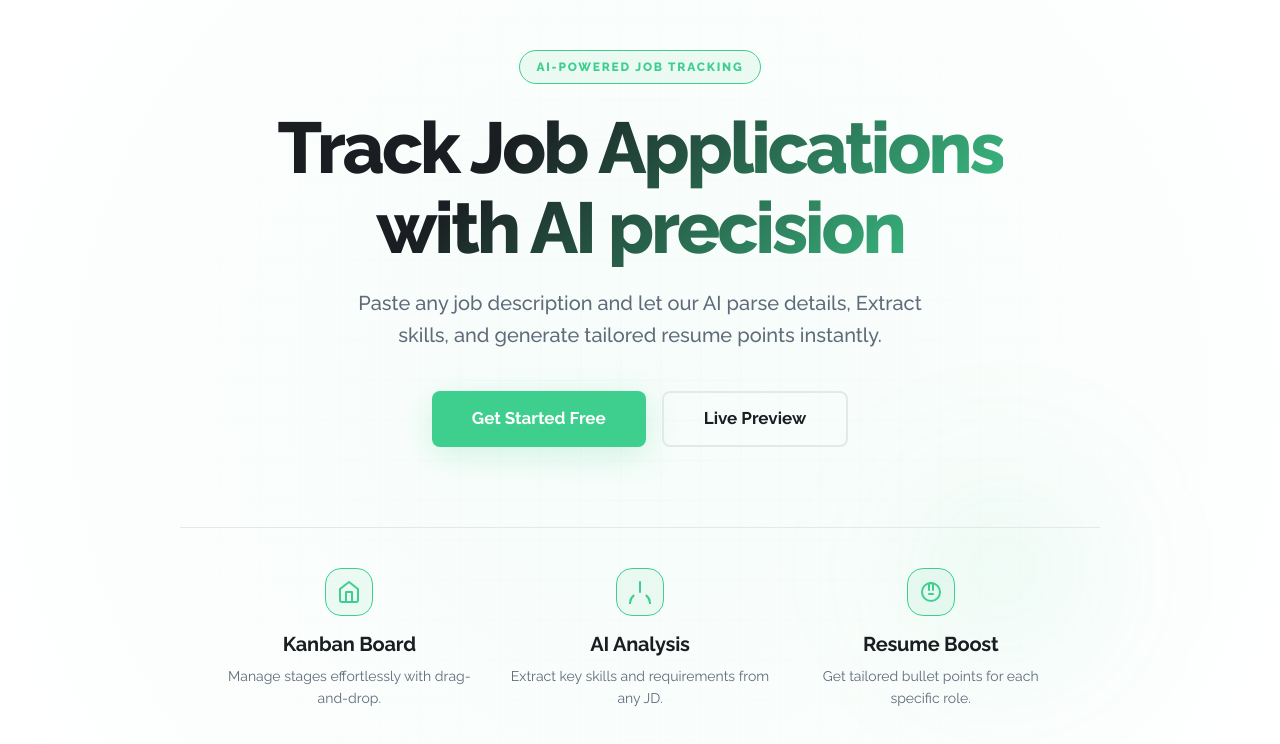
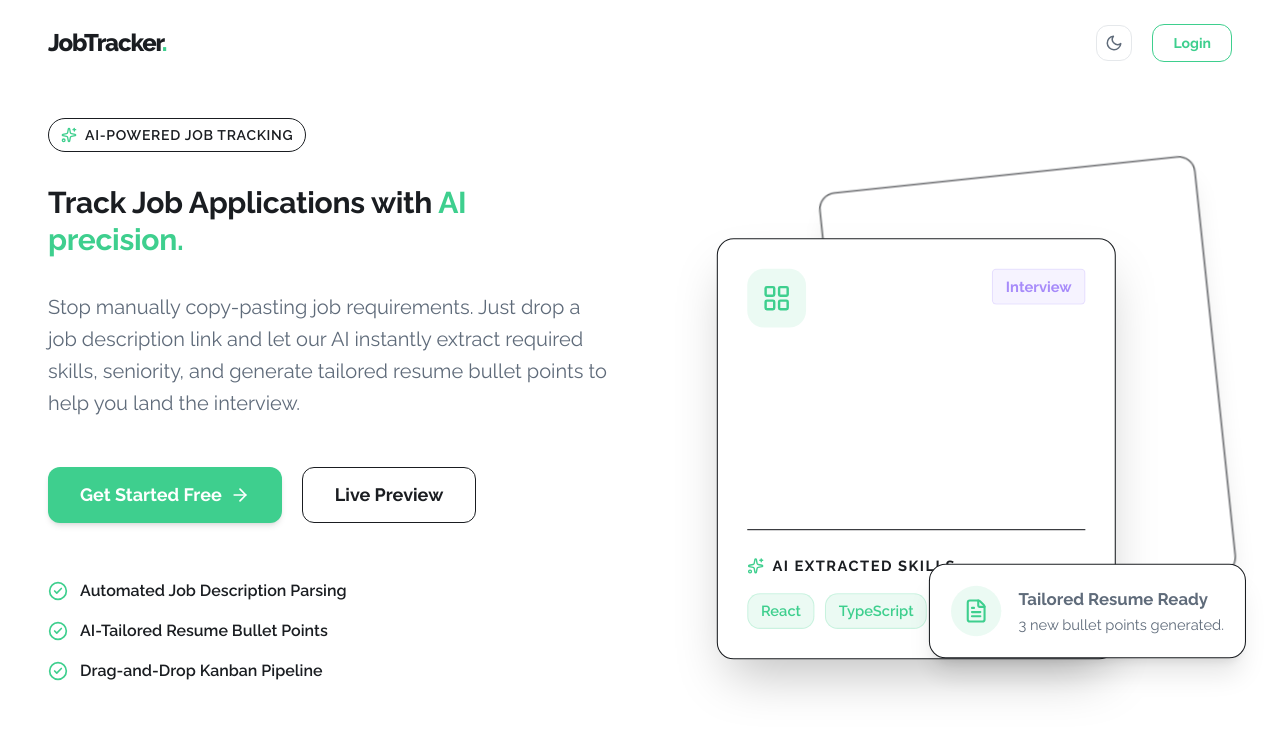
Before and after one commit to anuj18x0/ai-job-tracker, a Next.js app in the folder frontend/: page / in a window 1280 px wide. Shown: the top 744 px of the page. Built offline with nearby package versions, Linux system fonts and the light colour scheme; no server answers.

Commit message:
final small changes

```diff
--- a/frontend/app/(auth)/login/page.tsx
+++ b/frontend/app/(auth)/login/page.tsx
@@ -2,8 +2,8 @@ import AuthForm from "@/components/auth/AuthForm";
 import type { Metadata } from "next";
 
 export const metadata: Metadata = {
-  title: "Sign In — JobTrackr",
-  description: "Sign in to your JobTrackr account to manage your job applications.",
+  title: "Sign In — JobTracker",
+  description: "Sign in to your JobTracker account to manage your job applications.",
 };
 
 export default function LoginPage() {
--- a/frontend/app/(auth)/register/page.tsx
+++ b/frontend/app/(auth)/register/page.tsx
@@ -2,8 +2,8 @@ import AuthForm from "@/components/auth/AuthForm";
 import type { Metadata } from "next";
 
 export const metadata: Metadata = {
-  title: "Create Account — JobTrackr",
-  description: "Create a JobTrackr account to start tracking your job applications.",
+  title: "Create Account — JobTracker",
+  description: "Create a JobTracker account to start tracking your job applications.",
 };
 
 export default function RegisterPage() {
--- a/frontend/app/(dashboard)/board/page.tsx
+++ b/frontend/app/(dashboard)/board/page.tsx
@@ -2,7 +2,7 @@ import KanbanBoard from "@/components/board/KanbanBoard";
 import type { Metadata } from "next";
 
 export const metadata: Metadata = {
-  title: "Board — JobTrackr",
+  title: "Board — JobTracker",
   description: "Manage your job applications on a Kanban board with AI-powered features.",
 };
 
--- a/frontend/app/layout.tsx
+++ b/frontend/app/layout.tsx
@@ -12,7 +12,7 @@ const raleway = Raleway({
 });
 
 export const metadata: Metadata = {
-  title: "JobTrackr — AI-Powered Job Application Tracker",
+  title: "JobTracker — AI-Powered Job Application Tracker",
   description:
     "Track your job applications on a Kanban board. AI parses job descriptions and generates tailored resume suggestions.",
 };
--- a/frontend/app/page.tsx
+++ b/frontend/app/page.tsx
@@ -1,101 +1,162 @@
 "use client";
 
 import Link from "next/link";
+import { Sparkles, LayoutGrid, FileText, ArrowRight, CheckCircle2, LogOut } from "lucide-react";
+import { useAuth } from "@/context/AuthContext";
+import ThemeToggle from "@/components/ui/ThemeToggle";
 
 export default function Home() {
+  const { user, logout } = useAuth();
+
   return (
-    <div className="mesh-bg flex-1 flex flex-col items-center justify-center px-6 min-h-screen relative bg-[var(--bg-primary)]">
-      {/* Background Grid */}
-      <div className="grid-bg absolute inset-0 z-0" />
+    <div className="flex-1 flex flex-col min-h-screen bg-background overflow-hidden relative selection:bg-green/20 selection:text-green">
 
-      {/* Hero Content */}
-      <div className="animate-fade-in-up w-full max-w-[920px] flex flex-col items-center text-center z-10">
-        {/* Tagline Badge */}
-        <div className="px-4 py-2 bg-[var(--green-glass)] rounded-full text-[var(--green)] text-xs font-extrabold uppercase tracking-[0.15em] mb-6 border border-[var(--green)]">
-          AI-Powered Job Tracking
+      {/* Setup Top Navigation */}
+      <header className="absolute top-0 w-full px-6 lg:px-12 py-6 flex items-center justify-between z-50">
+        <div className="font-extrabold text-2xl tracking-tighter text-foreground">
+          JobTracker<span className="text-green">.</span>
+        </div>
+        <div className="flex items-center gap-3">
+          <ThemeToggle />
+          {user ? (
+            <div className="flex items-center gap-2 pl-2 border-l border-border/50">
+              <Link
+                href="/board"
+                className="text-sm font-bold bg-secondary text-foreground px-4 py-2 rounded-lg hover:bg-secondary/80 transition-colors"
+              >
+                Dashboard
+              </Link>
+              <button
+                onClick={() => logout()}
+                className="p-2.5 rounded-lg hover:bg-red-500/10 text-muted-foreground hover:text-red-500 transition-colors border border-border/10"
+                title="Logout"
+              >
+                <LogOut className="w-4 h-4" />
+              </button>
+            </div>
+          ) : (
+            <Link
+              href="/login"
+              className="text-sm font-bold bg-background text-foreground px-5 py-2 rounded-lg hover:opacity-90 transition-opacity ml-2 border border-border/10"
+            >
+              Login
+            </Link>
+          )}
+        </div>
+      </header>
+
+      {/* Very Subtle Background Gradients */}
+      <div className="absolute top-0 left-0 w-full h-full overflow-hidden -z-10 pointer-events-none">
+        <div className="absolute top-[-10%] left-[-10%] w-[40%] h-[40%] bg-green/5 blur-[120px] rounded-full" />
+        <div className="absolute bottom-[-10%] right-[-5%] w-[30%] h-[40%] bg-blue-500/5 blur-[120px] rounded-full" />
       </div>
 
-        {/* Hero Title */}
-        <h1 className="hero-text gradient-text mb-5">
-          Track Job Applications <br /> with AI precision
+      <div className="flex-1 max-w-[1440px] mx-auto w-full px-6 lg:px-12 flex flex-col justify-center py-12">
+        <div className="grid lg:grid-cols-2 gap-12 lg:gap-16 items-center">
+
+          {/* Left Side: Content */}
+          <div className="flex flex-col items-start text-left z-10 w-full max-w-2xl">
+            <div className="inline-flex items-center gap-2 px-3 py-1.5 rounded-full bg-secondary text-muted-foreground text-sm font-semibold uppercase tracking-wider mb-8 border border-border/50">
+              <Sparkles className="w-4 h-4 text-green" />
+              <span>AI-Powered Job Tracking</span>
+            </div>
+
+            <h1 className="text-5xl sm:text-6xl lg:text-7xl font-extrabold text-foreground leading-[1.05] mb-8 tracking-tight">
+              Track Job Applications with <span className="text-green">AI precision.</span>
             </h1>
 
-        {/* Hero Description */}
-        <p className="text-[clamp(1rem,3vw,1.25rem)] text-[var(--text-secondary)] max-w-[600px] mb-10 leading-[1.6] font-medium">
-          Paste any job description and let our AI parse details, Extract skills, and
-          generate tailored resume points instantly.
+            <p className="text-xl text-muted-foreground mb-12 leading-relaxed">
+              Stop manually copy-pasting job requirements. Just drop a job description link and let our AI instantly extract required skills, seniority, and generate tailored resume bullet points to help you land the interview.
             </p>
 
-        {/* CTA Section */}
-        <div className="flex flex-wrap justify-center gap-4">
+            <div className="flex flex-col sm:flex-row items-center gap-5 w-full sm:w-auto">
               <Link
                 href="/login"
-            className="inline-flex items-center justify-center h-14 px-10 bg-[var(--green)] !text-white rounded-md font-bold text-[17px] no-underline transition-all duration-200 ease-out shadow-[0_8px_32px_rgba(62,207,142,0.2)] hover:bg-[var(--green-dark)] hover:!text-white hover:-translate-y-1 active:scale-[0.97] active:translate-y-0 active:shadow-[0_4px_16px_rgba(62,207,142,0.15)]"
+                className="w-full sm:w-auto inline-flex items-center justify-center gap-2 h-14 px-8 bg-green !text-white rounded-lg font-bold text-lg transition-all hover:bg-green-dark hover:-translate-y-0.5 active:translate-y-0 shadow-md"
               >
                 Get Started Free
+                <ArrowRight className="w-5 h-5" />
               </Link>
-
               <Link
                 href="/board"
-            className="inline-flex items-center justify-center h-14 px-10 border-2 border-[var(--border)] !text-[var(--text-primary)] rounded-md font-bold text-[17px] no-underline transition-all duration-200 ease-out hover:border-[var(--border-hover)] hover:bg-[var(--bg-secondary)] hover:!text-[var(--text-primary)] hover:-translate-y-1 active:scale-[0.97] active:translate-y-0"
+                className="w-full sm:w-auto inline-flex items-center justify-center h-14 px-8 bg-secondary/50 !text-foreground border border-border rounded-lg font-bold text-lg transition-all hover:bg-secondary hover:border-border-hover"
               >
                 Live Preview
               </Link>
             </div>
 
-        {/* Feature Highlights */}
-        <div className="grid grid-cols-[repeat(auto-fit,minmax(200px,1fr))] gap-8 w-full mt-20 p-10 border-t border-[var(--border)]">
+            {/* Feature Bullet Points */}
+            <div className="mt-14 flex flex-col gap-4">
               {[
-            {
-              icon: (
-                <svg width="24" height="24" viewBox="0 0 24 24" fill="none" stroke="currentColor" strokeWidth="2" strokeLinecap="round" strokeLinejoin="round">
-                  <path d="m3 9 9-7 9 7v11a2 2 0 0 1-2 2H5a2 2 0 0 1-2-2z" />
-                  <polyline points="9 22 9 12 15 12 15 22" />
-                </svg>
-              ),
-              title: "Kanban Board",
-              desc: "Manage stages effortlessly with drag-and-drop.",
-            },
-            {
-              icon: (
-                <svg width="24" height="24" viewBox="0 0 24 24" fill="none" stroke="currentColor" strokeWidth="2" strokeLinecap="round" strokeLinejoin="round">
-                  <path d="M12 2v10" />
-                  <path d="M18.42 15.61a10 10 0 1 1-12.84 0" />
-                </svg>
-              ),
-              title: "AI Analysis",
-              desc: "Extract key skills and requirements from any JD.",
-            },
-            {
-              icon: (
-                <svg width="24" height="24" viewBox="0 0 24 24" fill="none" stroke="currentColor" strokeWidth="2" strokeLinecap="round" strokeLinejoin="round">
-                  <path d="M12 21a9 9 0 1 0 0-18 9 9 0 0 0 0 18z" />
-                  <path d="M10 10V5a2 2 0 0 1 4 0v5" />
-                  <path d="M10 14h4" />
-                </svg>
-              ),
-              title: "Resume Boost",
-              desc: "Get tailored bullet points for each specific role.",
-            },
+                "Automated Job Description Parsing",
+                "AI-Tailored Resume Bullet Points",
+                "Drag-and-Drop Kanban Pipeline"
               ].map((feature, i) => (
-            <div
-              key={i}
-              className="flex flex-col items-center text-center"
-            >
-              <div className="w-12 h-12 rounded-xl bg-[var(--green-glass)] text-[var(--green)] flex items-center justify-center mb-4 border border-[var(--green)]">
-                {feature.icon}
-              </div>
-              <h3 className="text-base font-bold mb-2">{feature.title}</h3>
-              <p className="text-sm text-[var(--text-tertiary)] m-0">
-                {feature.desc}
-              </p>
+                <div key={i} className="flex items-center gap-3 text-base text-foreground font-semibold">
+                  <CheckCircle2 className="w-5 h-5 text-green" />
+                  {feature}
                 </div>
               ))}
             </div>
           </div>
 
-      {/* Bottom Subtle Mesh */}
-      <div className="absolute bottom-[10%] right-[10%] w-[300px] h-[300px] bg-[radial-gradient(circle,rgba(62,207,142,0.1)_0%,transparent_70%)] blur-[60px] z-0" />
+          {/* Right Side: Abstract Illustration */}
+          <div className="relative w-full aspect-square max-w-[750px] mx-auto hidden lg:flex items-center justify-center z-10 scale-105">
+            {/* Mockup Container */}
+            <div className="relative w-[110%] h-[110%] flex items-center justify-center">
+
+              {/* Back Card (Faded) */}
+              <div className="absolute right-[5%] top-[15%] w-[360px] h-[400px] bg-secondary/30 rounded-2xl border border-border/40 backdrop-blur-sm -rotate-6 transform transition-transform hover:rotate-0 duration-700 ease-out shadow-xl" />
+
+              {/* Main Card */}
+              <div className="absolute left-[10%] top-[25%] w-[380px] bg-background rounded-2xl border border-border/80 shadow-2xl p-7 z-20">
+                <div className="flex items-start justify-between mb-6">
+                  <div>
+                    <div className="w-14 h-14 rounded-xl bg-green/10 flex items-center justify-center mb-5">
+                      <LayoutGrid className="w-7 h-7 text-green" />
+                    </div>
+                    <div className="h-6 w-36 bg-secondary rounded-md mb-3" />
+                    <div className="h-4 w-28 bg-secondary/50 rounded-md" />
+                  </div>
+                  <div className="px-3 py-1.5 rounded bg-[var(--status-interview)]/10 text-[var(--status-interview)] text-sm font-bold border border-[var(--status-interview)]/20">
+                    Interview
+                  </div>
+                </div>
+
+                <div className="space-y-4 mb-7">
+                  <div className="h-3 w-full bg-secondary/40 rounded-full" />
+                  <div className="h-3 w-5/6 bg-secondary/40 rounded-full" />
+                  <div className="h-3 w-4/6 bg-secondary/40 rounded-full" />
+                </div>
+
+                <div className="space-y-4 pt-6 border-t border-border/50">
+                  <div className="flex items-center gap-2 text-sm font-bold text-muted-foreground uppercase tracking-widest">
+                    <Sparkles className="w-4 h-4 text-green" />
+                    AI Extracted Skills
+                  </div>
+                  <div className="flex flex-wrap gap-2.5">
+                     <span className="px-3 py-1.5 rounded-lg bg-green/10 text-green border border-green/20 text-sm font-semibold">React</span>
+                     <span className="px-3 py-1.5 rounded-lg bg-green/10 text-green border border-green/20 text-sm font-semibold">TypeScript</span>
+                     <span className="px-3 py-1.5 rounded-lg bg-green/10 text-green border border-green/20 text-sm font-semibold">Node.js</span>
+                  </div>
+                </div>
+              </div>
+
+              {/* Floating AI Notification */}
+              <div className="absolute right-[0%] bottom-[10%] bg-background rounded-xl border border-border shadow-xl p-5 z-30 flex items-center gap-4 animate-bounce-slow">
+                <div className="w-12 h-12 rounded-full bg-green/10 flex items-center justify-center shrink-0">
+                  <FileText className="w-6 h-6 text-green" />
+                </div>
+                <div>
+                  <p className="text-base font-bold text-foreground">Tailored Resume Ready</p>
+                  <p className="text-sm text-muted-foreground">3 new bullet points generated.</p>
+                </div>
+              </div>
+            </div>
+          </div>
+
+        </div>
+      </div>
     </div>
   );
 }
--- a/frontend/components/auth/AuthForm.tsx
+++ b/frontend/components/auth/AuthForm.tsx
@@ -57,7 +57,7 @@ export default function AuthForm({ mode }: AuthFormProps) {
         </h1>
         <p className="text-sm m-0">
           {mode === "login"
-            ? "Sign in to your JobTrackr account"
+            ? "Sign in to your JobTracker account"
             : "Start tracking your job applications"}
         </p>
       </div>
```
Also changed, not shown: 2 other files (tests, documents, lock files or other folders). Lines whose indentation alone changed are shown as unchanged.
